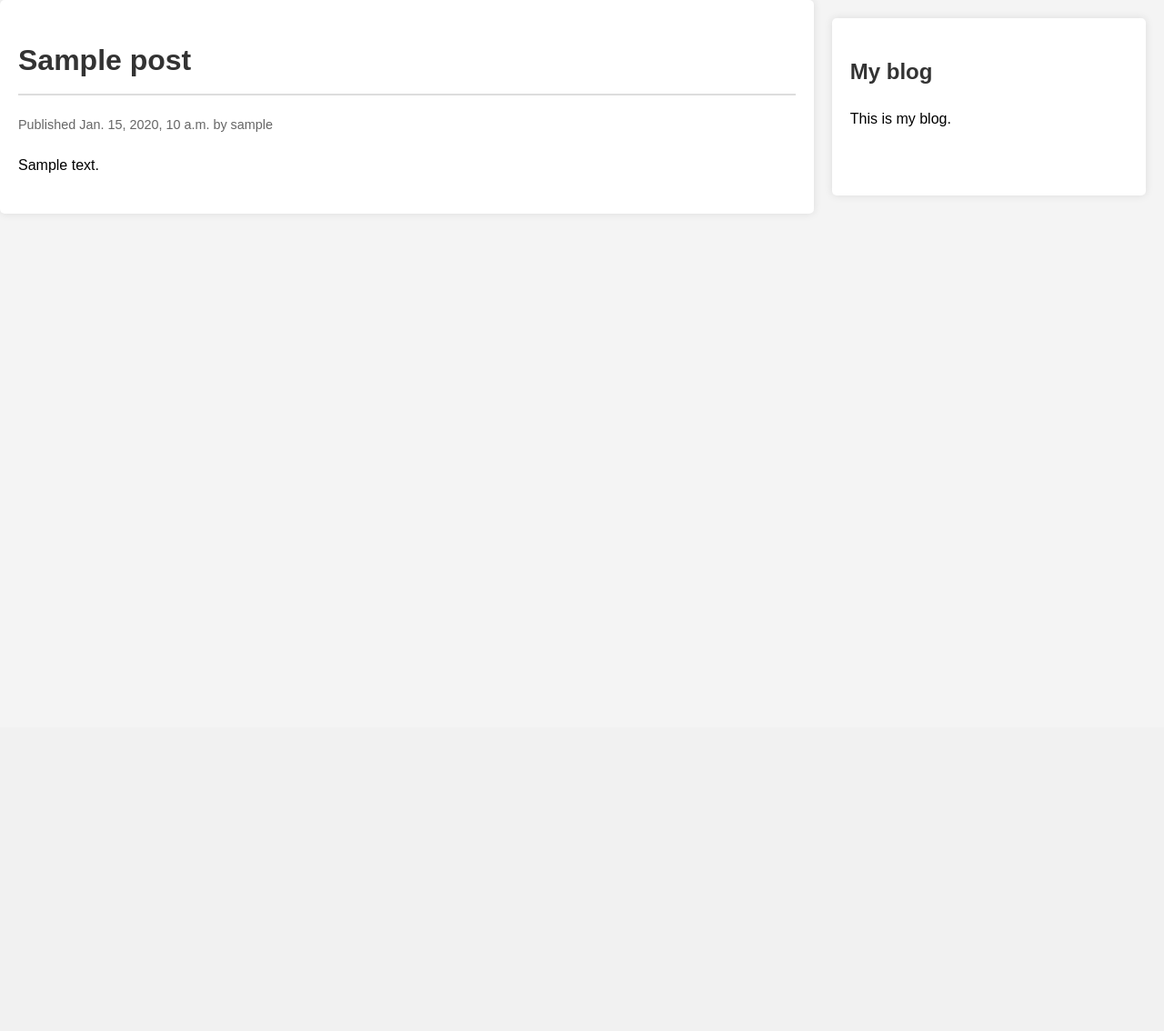
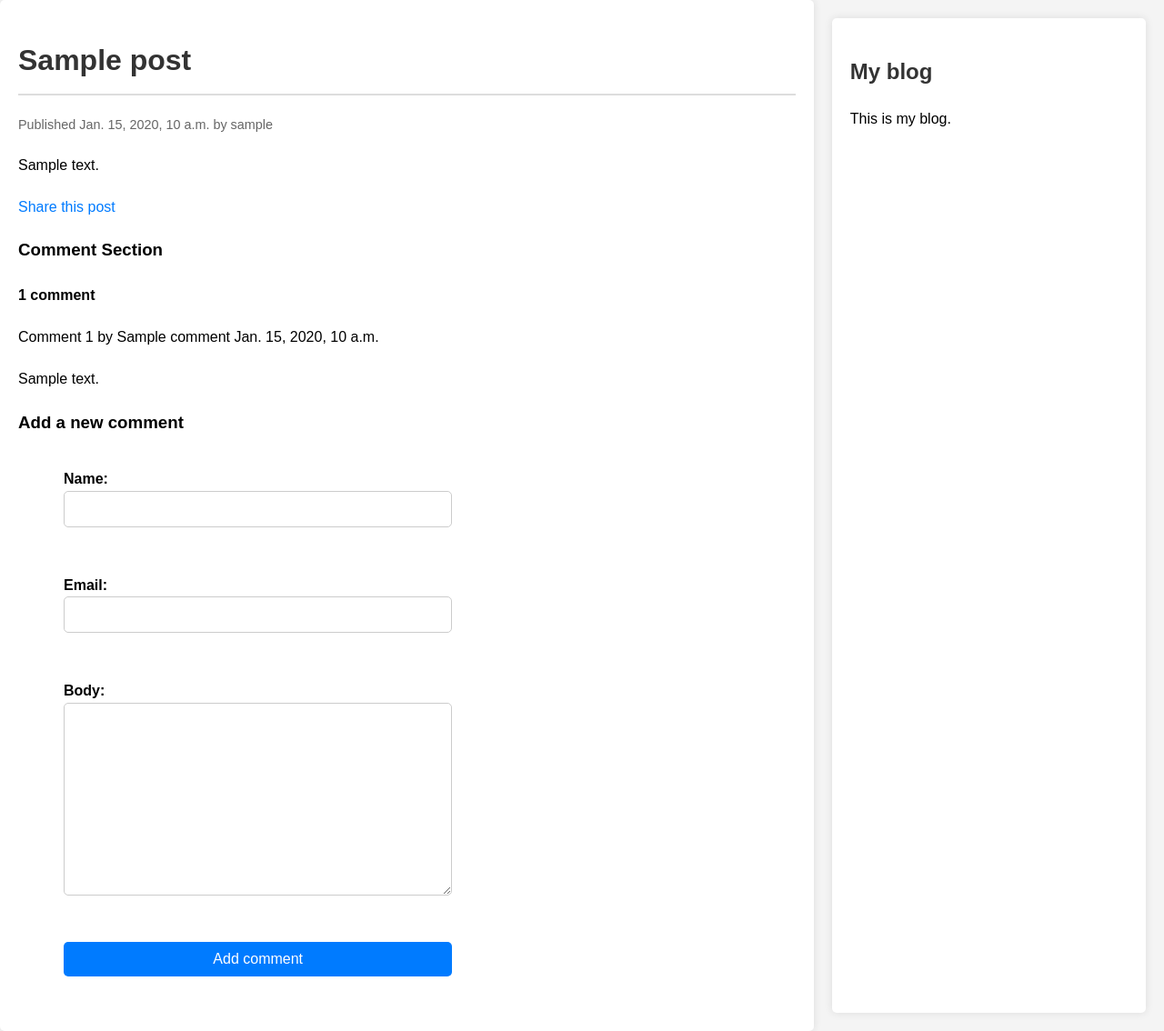
Before and after one commit to HarishV14/BlogProject, a Django app: a page that uses blog/templates/blog/post/detail.html in a window 1280 px wide. Shown: the whole page at 91% size. Before the commit the page ends 235 px from the top, so only its background shows below. Run offline with Django 3.2, Linux system fonts and the light colour scheme; tables that the repository leaves empty hold one stand-in row (values such as "Sample post").

Commit message:
Done Sending Email and Comment Section were added till this commit

```diff
--- /dev/null
+++ b/blog/forms.py
@@ -0,0 +1,17 @@
+from django import forms
+
+
+class EmailPostForm(forms.Form):
+    name = forms.CharField(max_length=25)
+    email = forms.EmailField()
+    to = forms.EmailField()
+    comments = forms.CharField(required=False, widget=forms.Textarea)
+
+from .models import Comment
+
+#it is model based form
+class CommentForm(forms.ModelForm):
+
+    class Meta:
+        model = Comment
+        fields = ('name', 'email', 'body')
--- a/blog/models.py
+++ b/blog/models.py
@@ -30,3 +30,18 @@ class Post(models.Model):
     def get_absolute_url(self):
         return reverse('blog:post_detail',args=[self.publish.year,self.publish.month,
                                                 self.publish.day, self.slug])
+
+class Comment(models.Model):
+    post = models.ForeignKey(Post,on_delete=models.CASCADE,related_name='comments')
+    name = models.CharField(max_length=80)
+    email = models.EmailField()
+    body = models.TextField()
+    created = models.DateTimeField(auto_now_add=True)
+    updated = models.DateTimeField(auto_now=True)
+    active = models.BooleanField(default=True)
+
+    class Meta:
+        ordering = ('created',)
+
+    def __str__(self):
+        return f'Comment by {self.name} on {self.post}'
--- a/blog/static/css/blog.css
+++ b/blog/static/css/blog.css
@@ -78,3 +78,69 @@ p {
         margin-top: 20px;
     }
 }
+
+/* Form Styles */
+/* .shareDiv{
+    display: flex;
+    justify-content: center;
+    align-items: center;
+    border:2px solid black
+} */
+form {
+    display: flex;
+    flex-direction: column;
+    width: 100%;
+    padding-left: 50px;
+    margin-bottom: 20px;
+}
+
+form label {
+    font-weight: bold;
+    margin-bottom: 5px;
+}
+
+form input[type="text"],
+form input[type="email"],
+form textarea {
+    display: flex;
+    width: 50%;
+    padding: 10px;
+    margin-bottom: 15px;
+    border: 1px solid #ccc;
+    border-radius: 5px;
+    font-size: 16px;
+    box-sizing: border-box;
+}
+
+form input[type="submit"] {
+    background-color: #007bff;
+    color: white;
+    border: none;
+    padding: 10px 15px;
+    border-radius: 5px;
+    cursor: pointer;
+    font-size: 16px;
+    transition: background-color 0.3s ease;
+    width: 50%;
+}
+
+form input[type="submit"]:hover {
+    background-color: #0056b3;
+}
+
+/* Error Message Styling (optional, if you have error messages in your form) */
+.errorlist {
+    color: red;
+    margin-bottom: 10px;
+}
+
+.errorlist li {
+    margin-left: 20px;
+}
+
+/* Form-specific media queries */
+@media (max-width: 768px) {
+    form input[type="submit"] {
+        width: 100%;
+    }
+}
--- a/blog/templates/blog/post/detail.html
+++ b/blog/templates/blog/post/detail.html
@@ -6,4 +6,40 @@
     Published {{ post.publish }} by {{ post.author }}
 </p>
 {{ post.body|linebreaks }}
+<p>
+    <a href="{% url 'blog:post_share' post.id %}">
+        Share this post
+    </a>
+</p>
+<h3>Comment Section</h3>
+{% with comments.count as total_comments %}
+<h4>
+    {{ total_comments }} comment{{ total_comments|pluralize }}
+</h4>
+{% endwith %}
+
+{% for comment in comments %}
+<div class="comment">
+    <p class="info">
+        Comment {{ forloop.counter }} by {{ comment.name }}
+        {{ comment.created }}
+    </p>
+    {{ comment.body|linebreaks }}
+</div>
+{% empty %}
+<p>There are no comments yet.</p>
+{% endfor %}
+
+{% if new_comment %}
+<h2>Your comment has been added.</h2>
+
+{% else %}
+<h3>Add a new comment</h3>
+<form method="post">
+    {{ comment_form.as_p }}
+    {% csrf_token %}
+    <p><input type="submit" value="Add comment"></p>
+</form>
+{% endif %}
+
 {% endblock %}
--- a/blog/urls.py
+++ b/blog/urls.py
@@ -2,11 +2,16 @@ from django.urls import path
 from . import views
 
 urlpatterns = [
- # post views
-    #function based
-    path('', views.post_list, name='post_list'),
-    #class based view
-    path('', views.PostListView.as_view(), name='post_list'),
-    path('<int:year>/<int:month>/<int:day>/<slug:post>/',views.post_detail,name='post_detail'),
+    # post views
+    # function based
+    path("", views.post_list, name="post_list"),
+    # class based view
+    path("", views.PostListView.as_view(), name="post_list"),
+    path(
+        "<int:year>/<int:month>/<int:day>/<slug:post>/",
+        views.post_detail,
+        name="post_detail",
+    ),
+    path("<int:post_id>/share/", views.post_share, name="post_share"),
 ]
 app_name = 'blog'
--- a/blog/views.py
+++ b/blog/views.py
@@ -49,5 +49,55 @@ def post_detail(request, year, month, day, post):
         publish__month=month,
         publish__day=day,
     )
+    # List of active comments for this post
+    comments = post.comments.filter(active=True)
+    new_comment = None
+    if request.method == 'POST':
+        # A comment was posted
+        comment_form = CommentForm(data=request.POST)
+        if comment_form.is_valid():
+            # Create Comment object but don't save to database yet
+            new_comment = comment_form.save(commit=False)
+            # Assign the current post to the comment
+            new_comment.post = post
+        # Save the comment to the database
+        new_comment.save()
+    else:
+        comment_form = CommentForm()
+    return render(
+        request,
+        "blog/post/detail.html",
+        {
+            "post": post,
+            "comments": comments,
+            "new_comment": new_comment,
+            "comment_form": comment_form,
+        },
+    )
 
-    return render(request, "blog/post/detail.html", {"post": post})
+from .forms import EmailPostForm,CommentForm
+from django.core.mail import send_mail
+
+
+def post_share(request, post_id):
+
+    # Retrieve post by id
+    post = get_object_or_404(Post, id=post_id, status="published")
+    sent = False
+
+    if request.method == 'POST':
+        # Form was submitted
+        form = EmailPostForm(request.POST)
+        if form.is_valid():
+            # Form fields passed validation
+            cd = form.cleaned_data
+            post_url = request.build_absolute_uri(post.get_absolute_url())
+            subject = f"{cd['name']} recommends you read " f"{post.title}"
+            message = f"Read {post.title} at {post_url}\n\n" f"{cd['name']}\'s comments: {cd['comments']}"
+            send_mail(subject, message, 'cecsharishv24@gmail.com',[cd['to']])
+            sent = True
+    else:
+        form = EmailPostForm()
+    return render(
+        request, "blog/post/share.html", {"post": post, "form": form, "sent": sent}
+    )
```
Also changed, not shown: BlogProject/settings.py (+49 -36 lines), blog/admin.py (+15 -8 lines), blog/templates/blog/post/share.html (added, +22 -0 lines), blog/migrations/0002_comment.py (added).
